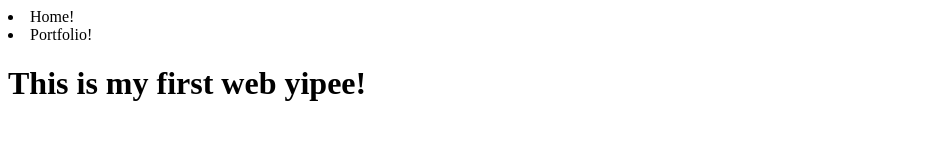
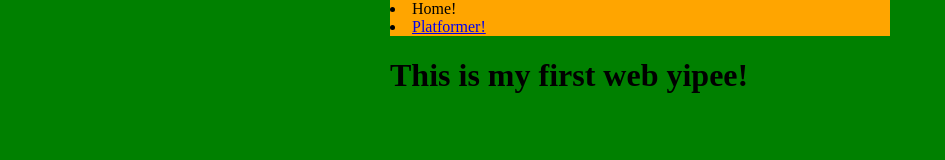
Before and after one commit to roconnell15/fsd.github.io, a plain HTML site: page index.html in a window 1280 px wide. Shown: the whole page, without its empty margins (0-945 px from the left). Drawn offline with Linux system fonts and the light colour scheme.

Commit message:
worked on platformer

```diff
--- a/index.html
+++ b/index.html
@@ -4,11 +4,24 @@
     <meta charset="UTF-8">
     <meta name="viewport" content="width=device-width, initial-scale=1.0">
     <title>Mr. O's Web</title>
+    <style>
+
+
+        body{
+            background: green;
+            margin: auto;
+            max-width: 500px;
+        }
+
+        .nav-section {
+            background: orange;
+        }
+    </style>
 </head>
 <body>
-    <nav>
+    <nav class="nav-section">
         <li>Home!</li>
-        <li>Portfolio!</li>
+        <li><a href="projects/platformer/index.html">Platformer!</a></li>
     </nav>
     <main>
         <h1>This is my first web yipee!</h1>
```
Also changed, not shown: projects/platformer/platformer.js (+7 -4 lines).
